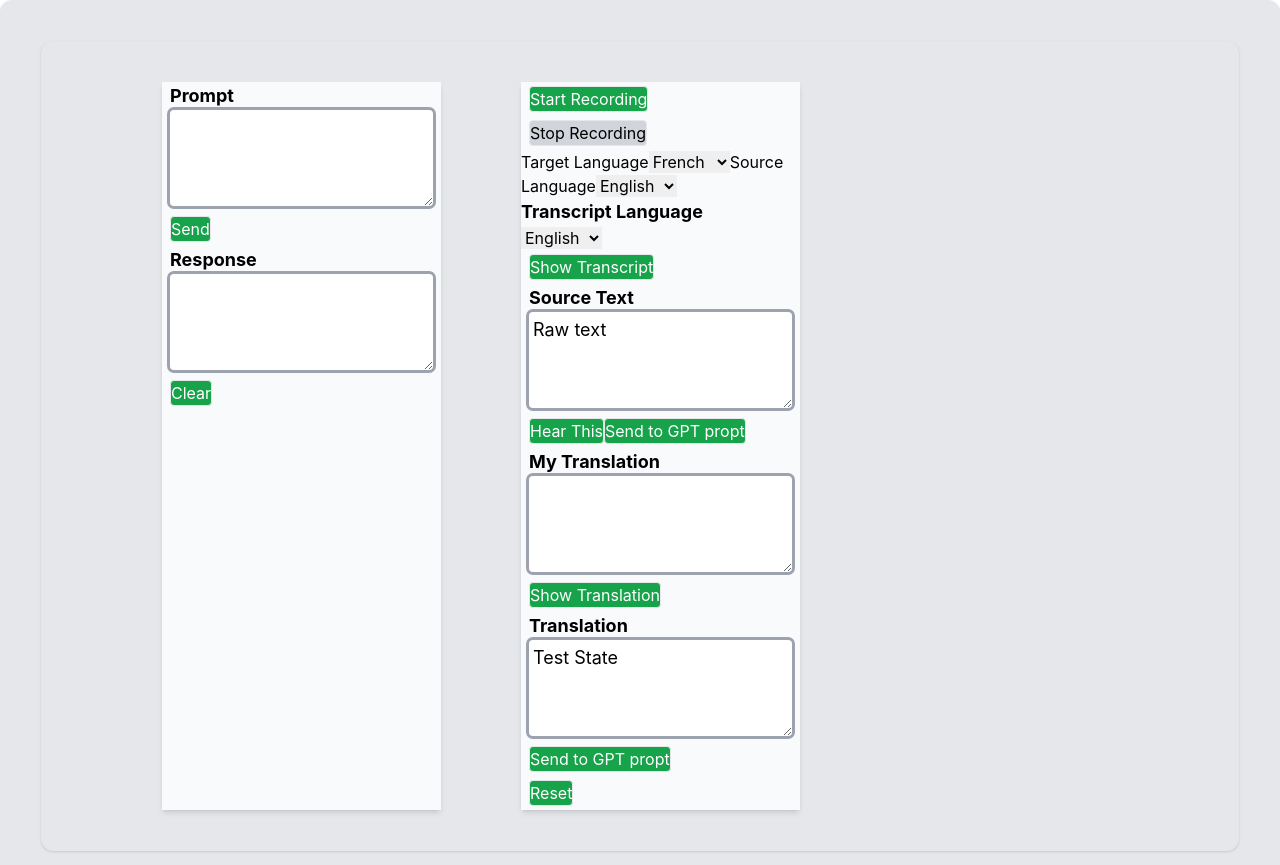
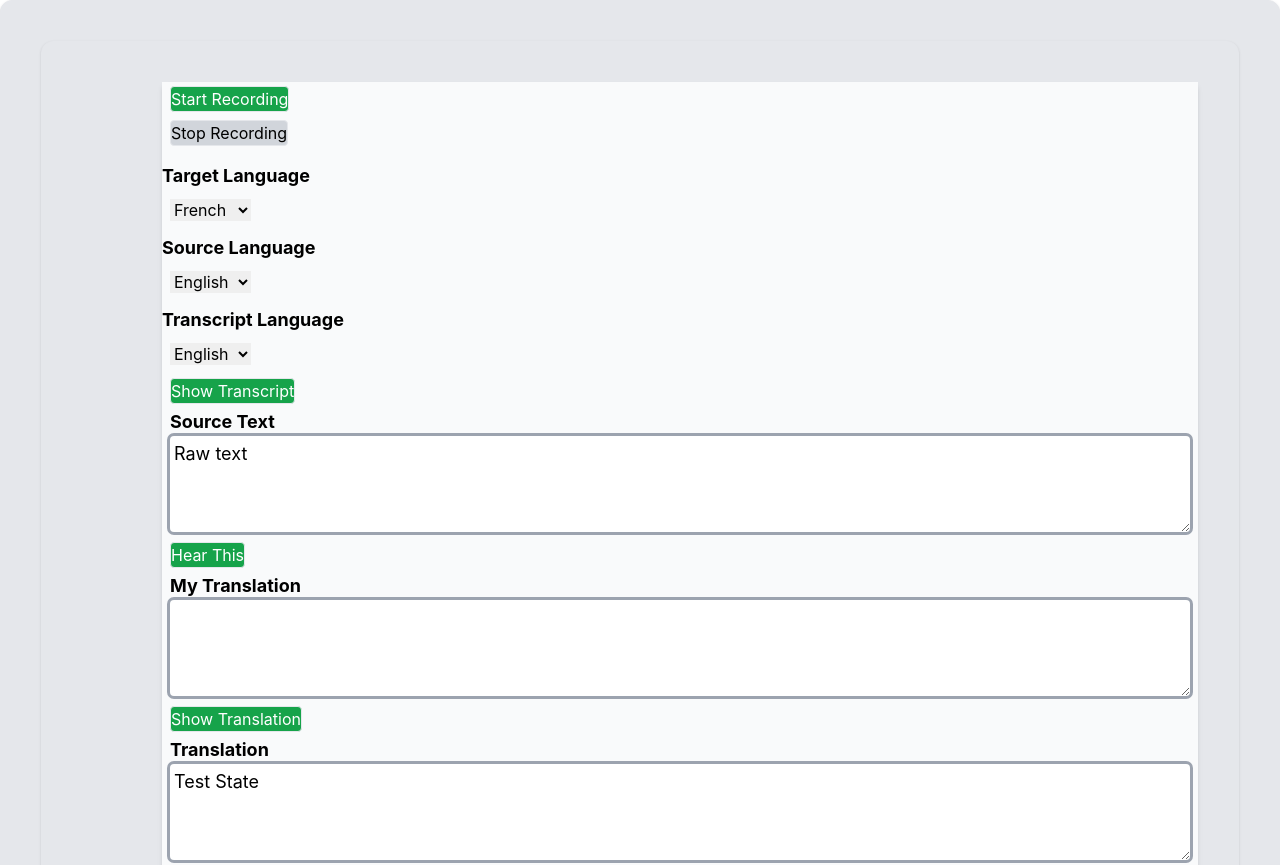
Before and after one commit to rickhall2000/ongoing-learning, a React (Create React App) app in the folder language-lessons/ui/: page / in a window 1280 px wide. Shown: the top 865 px of the page. Built offline with nearby package versions, Linux system fonts and the light colour scheme; no server answers; what mic-recorder-to-mp3 would draw is missing.

Commit message:
cleaned up a bit

```diff
--- a/language-lessons/ui/src/MainPage.js
+++ b/language-lessons/ui/src/MainPage.js
@@ -1,28 +1,11 @@
 import React, { useState } from 'react';
 import SupportPanel from './components/SupportElements.js'
-import ConversationUI from './components/ConversationUI.js'
 
 function MainPage() {
 
-  const [promptText, setPromptText] = useState("");
-  const [responseText, setResponseText] = useState("");
-
-  const reset = () => {
-    setPromptText("");
-    setResponseText("");
-  }
-
-  function makeConversation (text) {
-    window.alert(text);
-  }
-
     return (
       <div className="mx-auto bg-gray-200 rounded-xl shadow border p-10 flex">
-          <ConversationUI promptText={promptText}
-          setPromptText={setPromptText} resetFunction={reset}
-          makeConversation={makeConversation}
-          responseText={responseText}></ConversationUI>
-          <SupportPanel setPromptText={setPromptText}></SupportPanel>
+          <SupportPanel></SupportPanel>
       </div>
     );
   }
--- a/language-lessons/ui/src/components/LanguageDropDown.js
+++ b/language-lessons/ui/src/components/LanguageDropDown.js
@@ -1,11 +1,13 @@
 const LanguageDropDown = ({value, callback}) => {
     return (
-        <select value={value} onChange={(e) => callback(e.target.value) }>
+        <div className="mx-2 my-2" >
+        <select value={value} onChange={(e) => callback(e.target.value)}>
             <option value="en">English</option>
             <option value="fr">French</option>
             <option value="de">German</option>
             <option value="es">Spanish</option>
         </select>
+        </div>
     )
 }
 
--- a/language-lessons/ui/src/components/SupportElements.js
+++ b/language-lessons/ui/src/components/SupportElements.js
@@ -12,7 +12,7 @@ import Recorder from "./Recorder"
 // todo: add permission check to record audio
 // todo: make this page contain the old ui and chat gpt components
 
-function SupportPanel({setPromptText}) {
+function SupportPanel() {
   const [translatedText, setTranslatedText] = useState("Test State");
   const [rawText, setRawText] = useState("Raw text");
   const [guessText, setGuessText] = useState("");
@@ -67,14 +67,16 @@ function SupportPanel({setPromptText}) {
   }
 
   return (
-    <div className="container bg-gray-50 ml-20 shadow-md w-1/4">
+    <div className="container bg-gray-50 ml-20 shadow-md w-full">
 
       <Recorder recordedAudio={recordedAudio} setRecordedAudio={setRecordedAudio}>
       </Recorder>
-      <div>
-        <label>Target Language</label>
+      <div className='my-3'>
+        <Label>Target Language</Label>
         <LanguageDropDown value={targetLanguage} callback={setTargetLanguage}></LanguageDropDown>
-        <label>Source Language</label>
+        </div>
+        <div className='my-3'>
+        <Label>Source Language</Label>
         <LanguageDropDown value={sourceLanguage} callback={setSourceLanguage}></LanguageDropDown>
       </div>
       <div>
@@ -93,7 +95,6 @@ function SupportPanel({setPromptText}) {
           onChange={(event) => setRawText(event.target.value)}
         ></textarea>
         <Button onClick={() => textToSpeech(rawText, sourceLanguage)}>Hear This</Button>
-        <Button onClick={() => setPromptText(rawText)}>Send to GPT propt</Button>
       </div>
       <div className="w-full px-2">
         <Label>My Translation</Label>
@@ -114,7 +115,6 @@ function SupportPanel({setPromptText}) {
           className="p-1 text-lg ring ring-gray-400 focus:bg-yellow-50
           focus:outline-none rounded w-full h-24"
           value={translatedText}></textarea>
-        <Button onClick={() => setPromptText(translatedText)}>Send to GPT propt</Button>
       </div>
       <div className="w-full px-2">
         <Button
```
Also changed, not shown: 1 other file (tests, documents, lock files or other folders).
